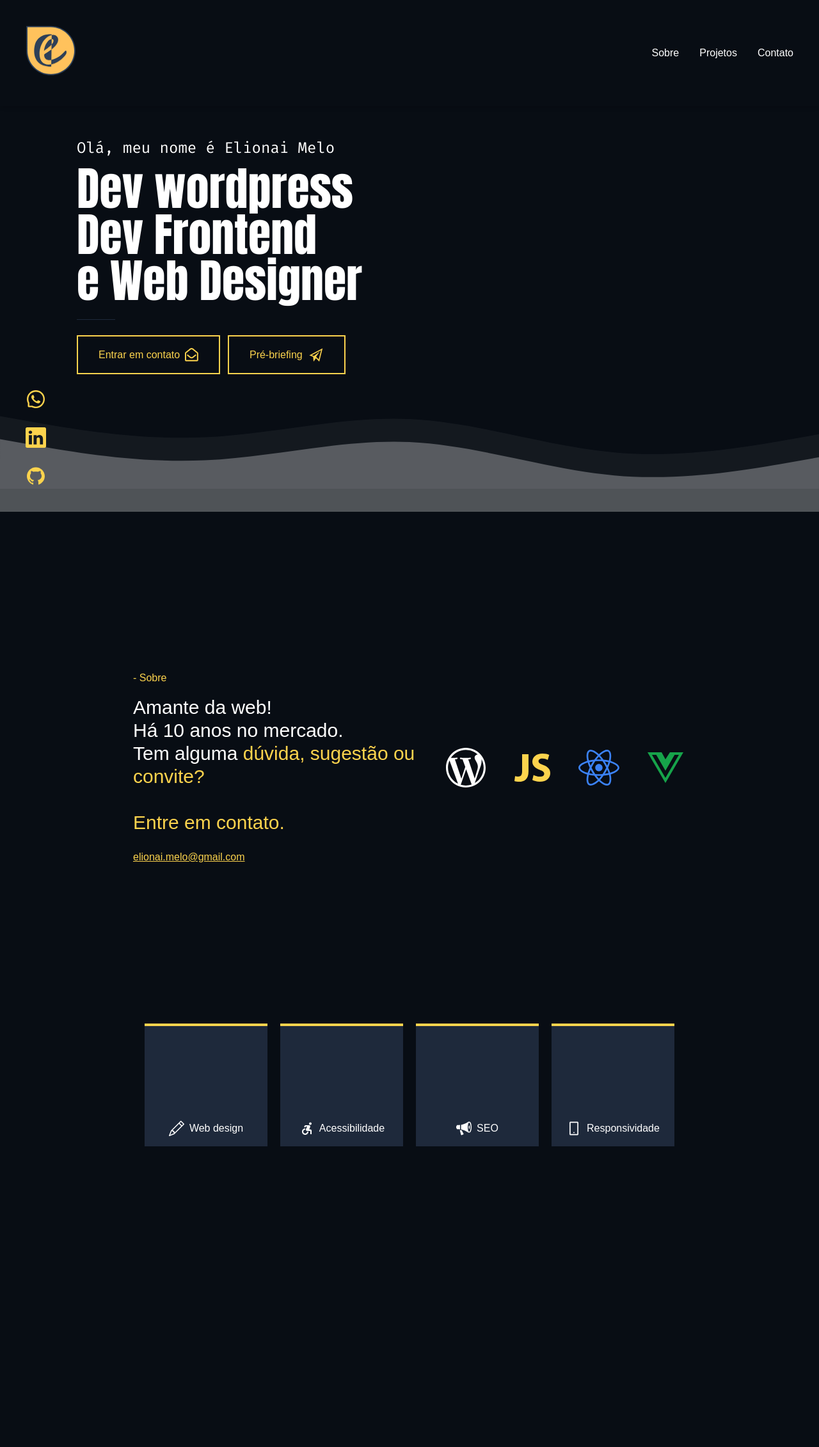
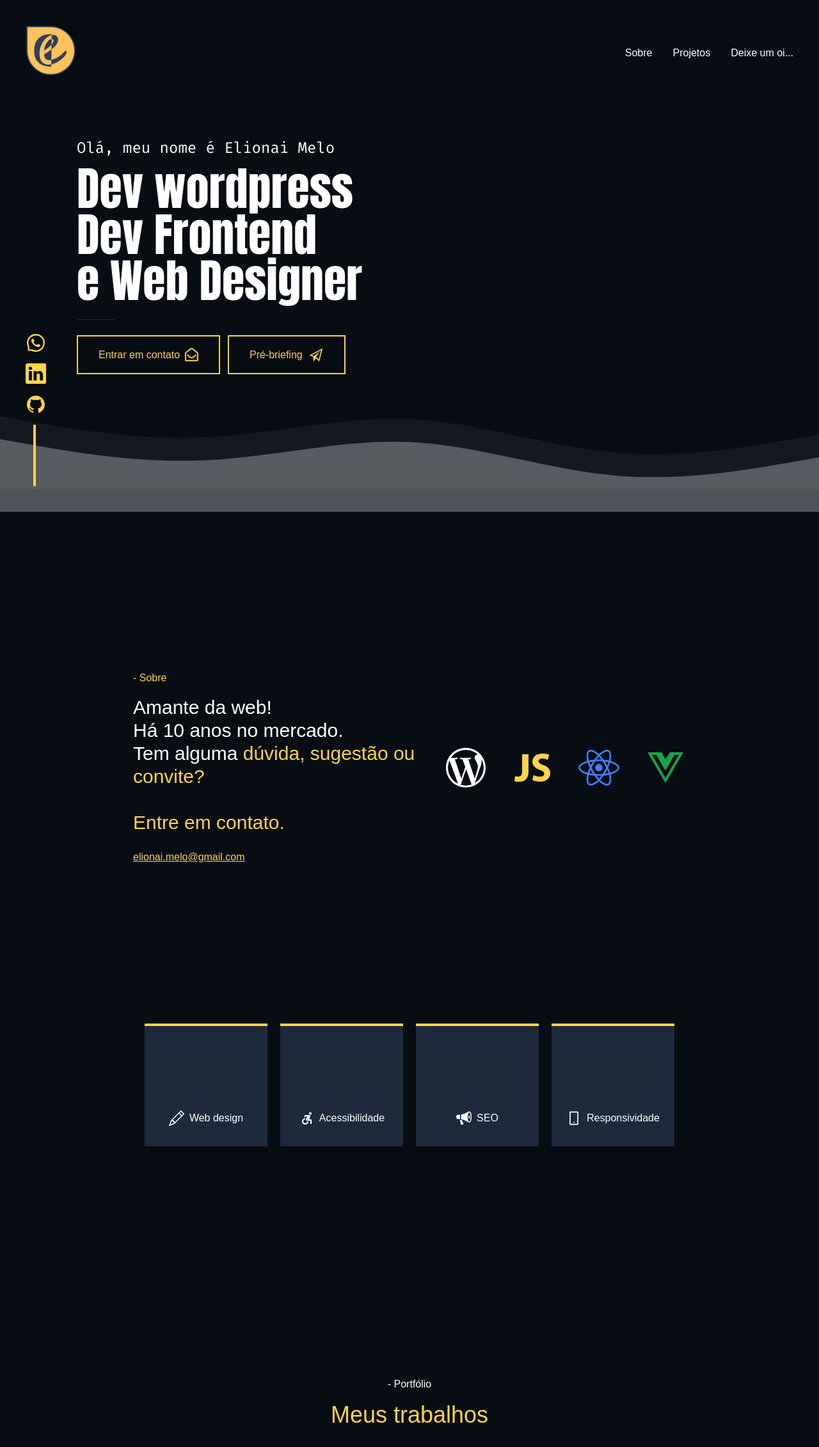
Before and after one commit to elionaimelo/meu-site, a Next.js app: page / in a window 1280 px wide. Shown: the top 2262 px of the page at 64% size. Before the commit the page ends 1792 px from the top, so only its background shows below. Built offline with nearby package versions, Linux system fonts and the light colour scheme.

Commit message:
ajustes no header, box e contact social

```diff
--- a/src/components/Box/Box.tsx
+++ b/src/components/Box/Box.tsx
@@ -7,7 +7,7 @@ interface BoxProps {
 const Box = ({ children }: BoxProps) => {
   return (
     <div className='flex flex-col justify-end w-48 h-48 text-center text-white border-t-4 border-amber-300 bg-slate-800'>
-      <div className='mb-4 flex justify-center items-center'>{children}</div>
+      <div className='mb-8 flex justify-center items-center'>{children}</div>
     </div>
   )
 }
--- a/src/components/ContactSocial/ContactSocial.tsx
+++ b/src/components/ContactSocial/ContactSocial.tsx
@@ -4,7 +4,7 @@ import { AiFillGithub } from 'react-icons/ai'
 
 const ContactSocial = () => {
   return (
-    <div className='fixed z-30 flex flex-col left-10 bottom-10 gap-7'>
+    <div className='fixed z-30 flex flex-col left-10 bottom-10 gap-y-4'>
       <a
         href='https://api.whatsapp.com/send?phone=5584996163845&text=Ol%C3%A1%2C%20gostaria%20de%20um%20or%C3%A7amento.'
         target='_blank'
@@ -26,6 +26,7 @@ const ContactSocial = () => {
       >
         <AiFillGithub size='2rem' />
       </a>
+      <div className='h-24 w-1 bg-amber-300 ml-3'></div>
     </div>
   )
 }
--- a/src/components/Header/Header.tsx
+++ b/src/components/Header/Header.tsx
@@ -16,8 +16,12 @@ const Header = () => {
         <a href='#projetos' className='text-white hover:text-yellow-400'>
           Projetos
         </a>
-        <a href='#contato' className='text-white hover:text-yellow-400'>
-          Contato
+        <a
+          href='mailto:elionai.melo@gmail.com'
+          target='_blank'
+          className='text-white hover:text-yellow-400'
+        >
+          Deixe um oi...
         </a>
       </nav>
     </header>
--- /dev/null
+++ b/src/components/Portfolio/Portfolio.tsx
@@ -0,0 +1,12 @@
+const Portfolio = () => {
+  return (
+    <div className='flex justify-center h-screen space-x-10 text-white'>
+      <div className='container mx-auto flex flex-col justify-center'>
+        <h6 className='mb-4 text-center'>- Portfólio</h6>
+        <h3 className='text-amber-300 text-center text-4xl'>Meus trabalhos</h3>
+      </div>
+    </div>
+  )
+}
+
+export default Portfolio
--- a/src/pages/index.tsx
+++ b/src/pages/index.tsx
@@ -11,6 +11,7 @@ import { BsPencil } from 'react-icons/bs'
 import { MdOutlineAccessibleForward } from 'react-icons/md'
 import { ImBullhorn } from 'react-icons/im'
 import { AiOutlineMobile } from 'react-icons/ai'
+import Portfolio from '../components/Portfolio/Portfolio'
 
 const Home: NextPage = () => {
   return (
@@ -43,6 +44,7 @@ const Home: NextPage = () => {
             Responsividade
           </Box>
         </div>
+        <Portfolio />
       </main>
     </>
   )
```
